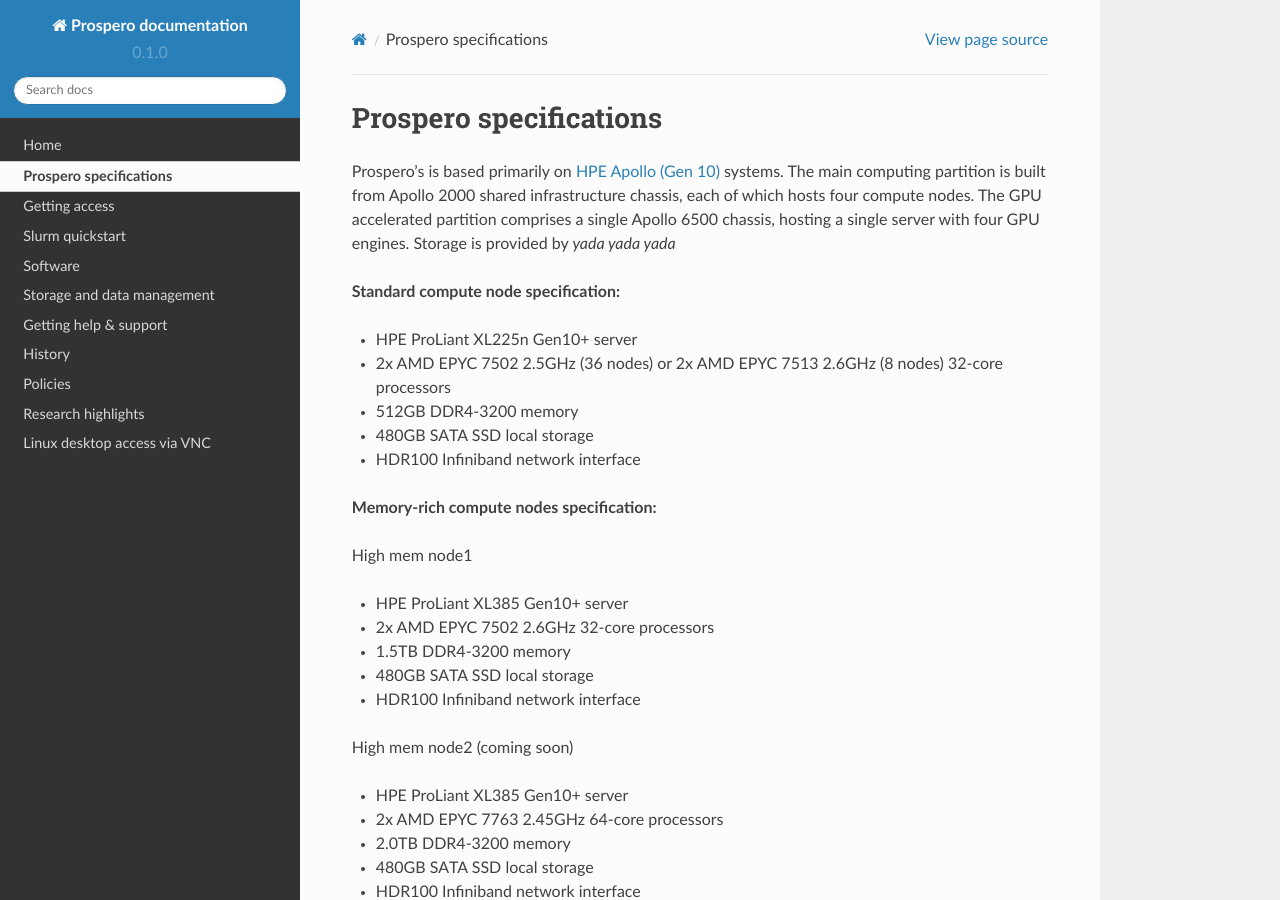
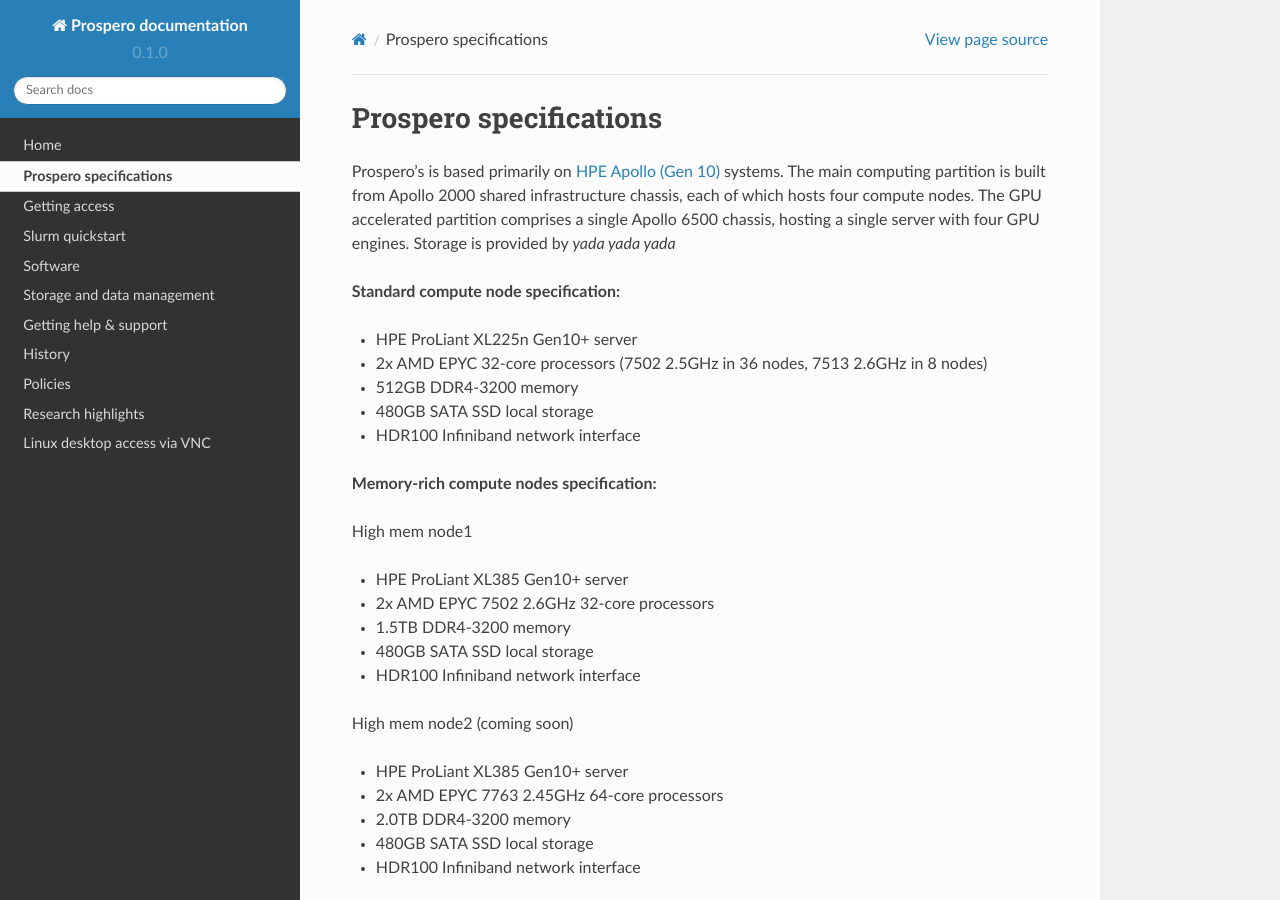
Before and after one commit to astrcrai/prospero-docs, a Sphinx documentation site: the page built from docs/source/specifications.rst, in a window 1280 px wide and 900 px high. Built offline with Sphinx 7.4.7 and the Read the Docs theme 2.0.0, drawn with Linux system fonts in a browser that asks for light colours.

Commit message:
Update specifications.rst

```diff
--- a/docs/source/specifications.rst
+++ b/docs/source/specifications.rst
@@ -6,7 +6,7 @@
 **Standard compute node specification:**
 
 * HPE ProLiant XL225n Gen10+ server
-* 2x AMD EPYC 7502 2.5GHz (36 nodes) or 2x AMD EPYC 7513 2.6GHz (8 nodes) 32-core processors
+* 2x AMD EPYC 32-core processors (7502 2.5GHz in 36 nodes, 7513 2.6GHz in 8 nodes)
 * 512GB DDR4-3200 memory
 * 480GB SATA SSD local storage
 * HDR100 Infiniband network interface
```
